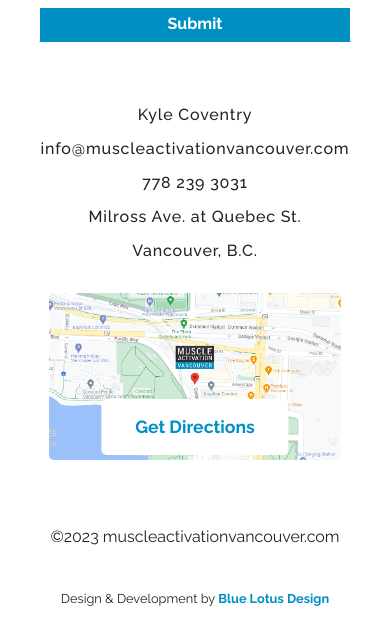
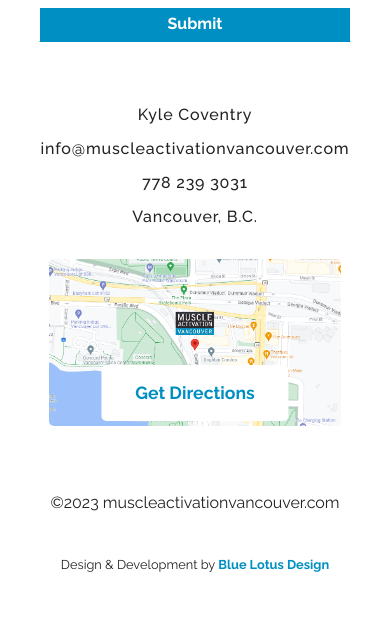
Before and after one commit to bluelotusdesign/MAV-Live, a plain HTML site: page index.html in a window 390 px wide. Shown: the part 3407-4045 px from the top of the page. After the commit the page ends 4011 px from the top, so only its background shows below. Drawn offline with nearby package versions, Linux system fonts and the light colour scheme.

Commit message:
Removed street addressfrom mobile version

```diff
--- a/index.html
+++ b/index.html
@@ -307,7 +307,6 @@
       <h4 id="kyle" class="footer-detail">Kyle Coventry</h4>
       <p class="footer-detail">info@muscleactivationvancouver.com</p>
       <p class="footer-detail">778 239 3031</p>
-      <p class="footer-detail">Milross Ave. at Quebec St.</p>
       <p class="footer-detail">Vancouver, B.C.</p>
       <div class="map-link-wrapper">
         <a
```
